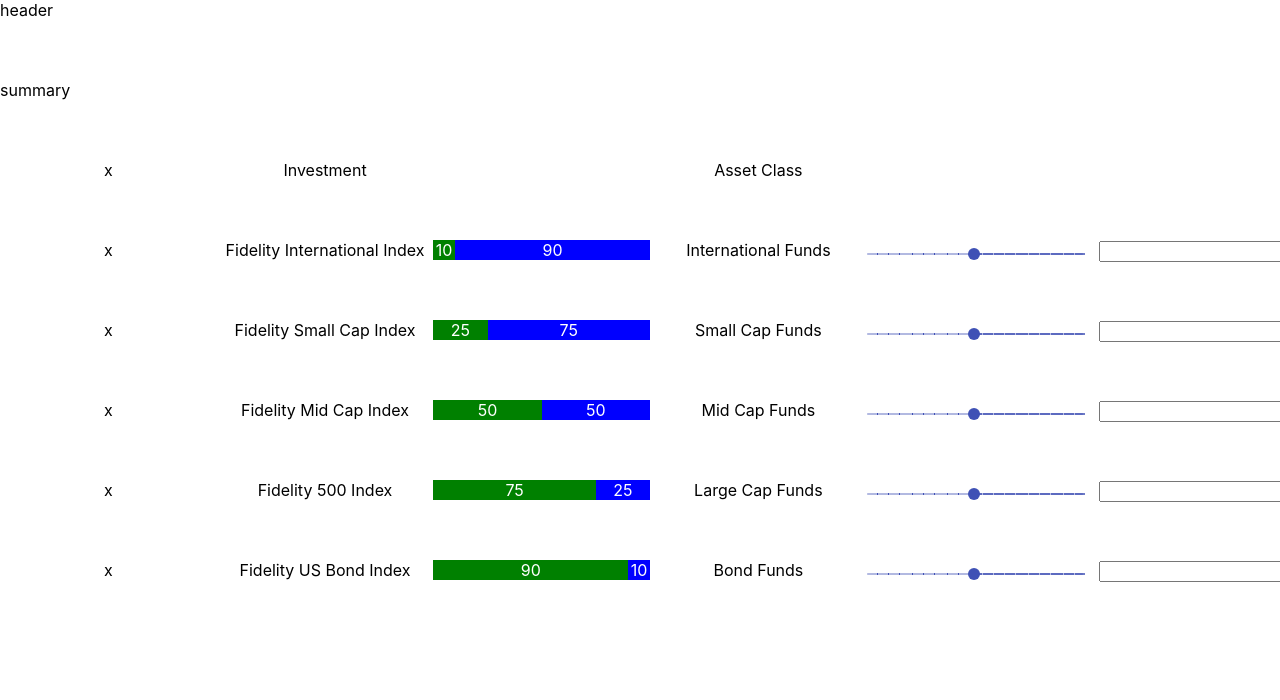
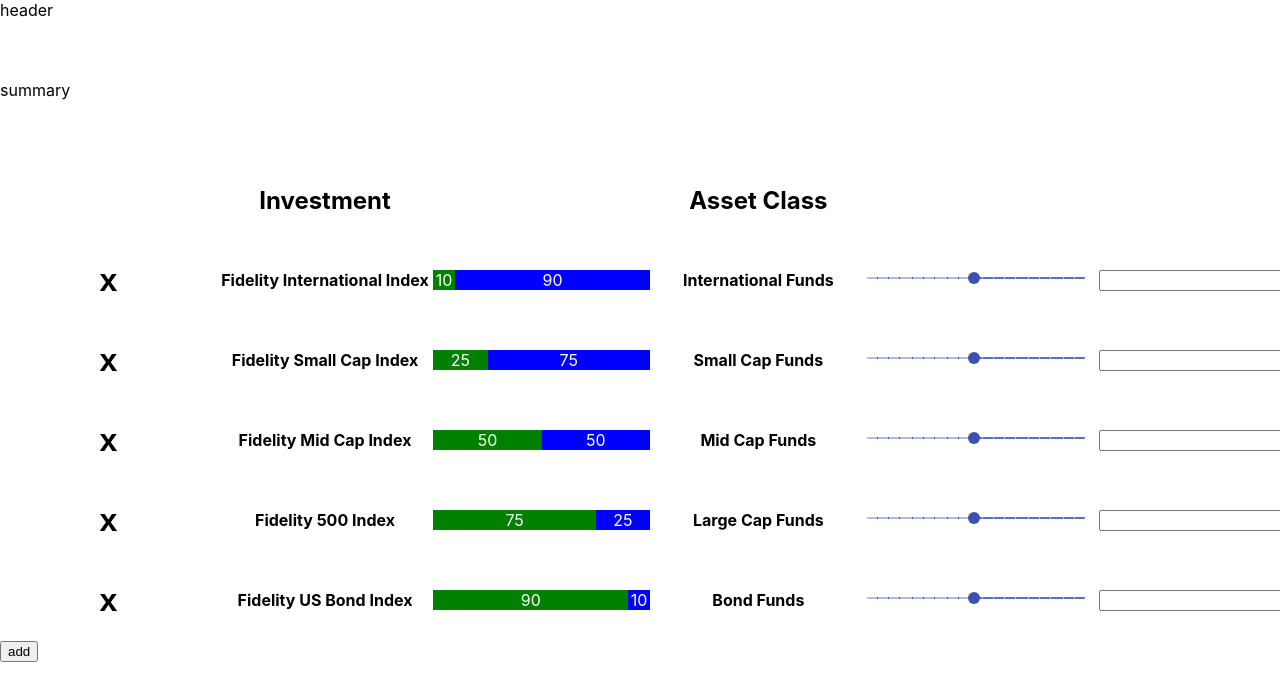
Before and after one commit to neineiatca/tafront, a React (Create React App) app: page / in a window 1280 px wide. Shown: the top 700 px of the page. Built offline with nearby package versions, Linux system fonts and the light colour scheme.

Commit message:
add some cosmetics

```diff
--- a/src/App.tsx
+++ b/src/App.tsx
@@ -1,15 +1,11 @@
+import { useState } from "react";
 import "./App.css";
 import { Header } from "./components/Header";
 import { InvestmentsList } from "./components/Investments/InvestmentsList";
 import { Summary } from "./components/Summary";
 
 function App() {
-  return (
-    <div style={{ width: "1300px", marginLeft: "auto", marginRight: "auto" }}>
-      <Header style={{ height: "10vh" }} />
-      <Summary style={{ height: "10vh" }} />
-      <InvestmentsList
-        investments={[
+  const [investments, setInvestments] = useState([
     {
       name: "Fidelity International Index",
       assetClass: "International Funds",
@@ -35,7 +31,28 @@
       assetClass: "Bond Funds",
       weight: 90,
     },
-        ]}
+  ]);
+
+  const addInvestment = () => {
+    let tmpInvestments = JSON.parse(JSON.stringify(investments))
+    tmpInvestments.push(tmpInvestments[tmpInvestments.length - 1]);
+    setInvestments(tmpInvestments);
+  };
+
+  const removeInvestment = (i: number) => {
+    let tmpInvestments = JSON.parse(JSON.stringify(investments))
+    tmpInvestments.splice(i, 1);
+    setInvestments(tmpInvestments);
+  };
+
+  return (
+    <div style={{ width: "1300px", marginLeft: "auto", marginRight: "auto" }}>
+      <Header style={{ height: "10vh" }} />
+      <Summary style={{ height: "10vh" }} />
+      <InvestmentsList
+        investments={investments}
+        addInvestment={addInvestment}
+        removeInvestment={removeInvestment}
       />
     </div>
   );
--- a/src/components/Investments/InvestmentItem/InvestmentItem.tsx
+++ b/src/components/Investments/InvestmentItem/InvestmentItem.tsx
@@ -2,29 +2,53 @@
 import DiscreteSlider from "./DiscreteSlider";
 import { PercentageBar } from "../../shared/PercentageBar";
 import { Investment } from "../../model/Investment";
+import { VerticalCenteredBox } from "./../../shared/VerticalCenteredBox";
 
 type Props = {
   investment: Investment;
   style?: React.CSSProperties;
+  removeInvestment: (i: number) => void;
+  index: number;
 };
 
-export const InvestmentItem = ({ investment, style }: Props) => {
+export const InvestmentItem = ({
+  investment,
+  style,
+  removeInvestment,
+  index,
+}: Props) => {
   return (
     <Flex style={style}>
-      <div style={{ width: "20%", textAlign: "center" }}>x</div>
-      <div style={{ width: "20%", textAlign: "center" }}>{investment.name}</div>
-      <div style={{ width: "20%", textAlign: "center" }}>
+      <VerticalCenteredBox style={{ width: "20%" }}>
+        <button
+          style={{
+            backgroundColor: "white",
+            border: "none",
+            fontWeight: "bolder",
+            fontSize: "xx-large",
+          }}
+          onClick={() => {
+            removeInvestment(index);
+          }}
+        >
+          x
+        </button>
+      </VerticalCenteredBox>
+      <VerticalCenteredBox style={{ width: "20%" }}>
+        <strong>{investment.name}</strong>
+      </VerticalCenteredBox>
+      <VerticalCenteredBox style={{ width: "20%" }}>
         <PercentageBar value={investment.weight} />
-      </div>
-      <div style={{ width: "20%", textAlign: "center" }}>
-        {investment.assetClass}
-      </div>
-      <div style={{ width: "20%", textAlign: "center" }}>
+      </VerticalCenteredBox>
+      <VerticalCenteredBox style={{ width: "20%" }}>
+        <strong>{investment.assetClass}</strong>
+      </VerticalCenteredBox>
+      <VerticalCenteredBox style={{ width: "20%" }}>
         <DiscreteSlider />
-      </div>
-      <div style={{ width: "20%", textAlign: "center" }}>
+      </VerticalCenteredBox>
+      <VerticalCenteredBox style={{ width: "20%" }}>
         <input />
-      </div>
+      </VerticalCenteredBox>
     </Flex>
   );
 };
--- a/src/components/Investments/InvestmentsHeader.tsx
+++ b/src/components/Investments/InvestmentsHeader.tsx
@@ -1,4 +1,5 @@
 import { Flex } from "../shared/Flex";
+import { VerticalCenteredBox } from "../shared/VerticalCenteredBox";
 
 type Props = {
   style?: React.CSSProperties;
@@ -7,12 +8,20 @@
 export const InvestmentsHeader = ({ style }: Props) => {
   return (
     <Flex style={style}>
-      <div style={{ width: "20%", textAlign: "center" }}>x</div>
-      <div style={{ width: "20%", textAlign: "center" }}>Investment</div>
-      <div style={{ width: "20%", textAlign: "center" }}></div>
-      <div style={{ width: "20%", textAlign: "center" }}>Asset Class</div>
-      <div style={{ width: "20%", textAlign: "center" }}></div>
-      <div style={{ width: "20%", textAlign: "center" }}></div>
+      <VerticalCenteredBox style={{ width: "20%" }} />
+      <VerticalCenteredBox
+        style={{ width: "20%", fontWeight: "bolder", fontSize: "x-large" }}
+      >
+        Investment
+      </VerticalCenteredBox>
+      <VerticalCenteredBox style={{ width: "20%" }} />
+      <VerticalCenteredBox
+        style={{ width: "20%", fontWeight: "bolder", fontSize: "x-large" }}
+      >
+        Asset Class
+      </VerticalCenteredBox>
+      <VerticalCenteredBox style={{ width: "20%" }} />
+      <VerticalCenteredBox style={{ width: "20%" }} />
     </Flex>
   );
 };
--- a/src/components/Investments/InvestmentsList.tsx
+++ b/src/components/Investments/InvestmentsList.tsx
@@ -4,15 +4,36 @@
 
 type Prop = {
   investments: Investment[];
+
+  addInvestment: () => void;
+  removeInvestment: (i: number) => void;
 };
 
-export const InvestmentsList = ({ investments }: Prop) => {
+export const InvestmentsList = ({
+  investments,
+  addInvestment,
+  removeInvestment,
+}: Prop) => {
   return (
     <div>
       <InvestmentsHeader style={{ height: "10vh" }} />
-      {investments.map((e) => {
-        return <InvestmentItem investment={e} style={{ height: "10vh" }} />;
+      {investments.map((e, index) => {
+        return (
+          <InvestmentItem
+            investment={e}
+            style={{ height: "10vh" }}
+            removeInvestment={removeInvestment}
+            index={index}
+          />
+        );
       })}
+      <button
+        onClick={() => {
+          addInvestment();
+        }}
+      >
+        add
+      </button>
     </div>
   );
 };
--- /dev/null
+++ b/src/components/shared/VerticalCenteredBox.tsx
@@ -0,0 +1,19 @@
+type Props = {
+  children?: JSX.Element | string;
+  style?: React.CSSProperties;
+};
+
+export const VerticalCenteredBox = ({ children, style }: Props) => {
+  return (
+    <div
+      style={{
+        ...style,
+        marginTop: "auto",
+        marginBottom: "auto",
+        textAlign: "center",
+      }}
+    >
+      {children}
+    </div>
+  );
+};
```
Lines whose indentation alone changed are shown as unchanged.
